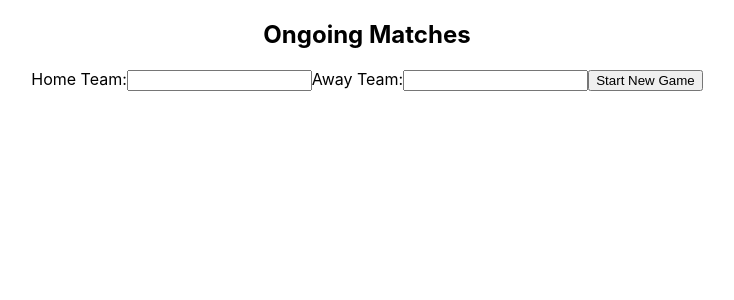
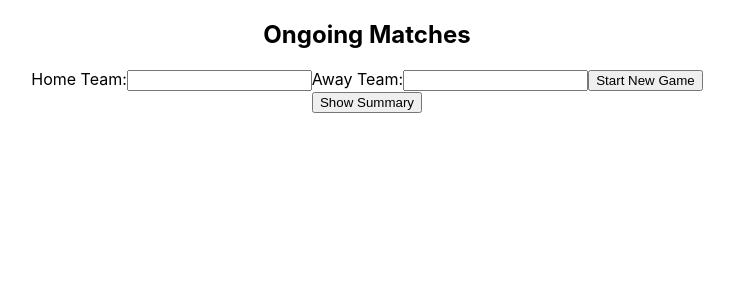
Before and after one commit to prabhash-code/scoreboard, a React (Create React App) app: page / in a window 1280 px wide. Shown: the top 300 px of the page, without its empty margins (273-1007 px from the left). Built offline with nearby package versions, Linux system fonts and the light colour scheme.

Commit message:
Add Summary feature

```diff
--- a/src/components/Scoreboard.js
+++ b/src/components/Scoreboard.js
@@ -3,6 +3,7 @@ import NewGame from './NewGame';
 
 const Scoreboard = () => {
     const [matches, setMatches] = useState([]);
+    const [showSummary, setShowSummary] = useState(false);
 
     const startNewGame = (homeTeam, awayTeam) => {
         const newMatch = {
@@ -28,6 +29,21 @@ const Scoreboard = () => {
         setMatches(matches.filter((match) => match.id !== matchId));
     };
 
+    const calculateTotalScore = (match) => match.homeScore + match.awayScore;
+
+    const getSummary = () => {
+        const sortedMatches = [...matches].sort((a, b) => {
+            const totalScoreDiff = calculateTotalScore(b) - calculateTotalScore(a);
+            return totalScoreDiff !== 0 ? totalScoreDiff : b.id - a.id;
+        });
+
+        return sortedMatches.map((match, index) => (
+            <div key={match.id} className="summary" data-testid="summary-item">
+                {index + 1}. {match.homeTeam} {match.homeScore} - {match.awayScore} {match.awayTeam}
+            </div>
+        ));
+    };
+
     return (
         <div>
             <h2>Ongoing Matches</h2>
@@ -43,6 +59,18 @@ const Scoreboard = () => {
             </div>
 
             <NewGame startNewGame={startNewGame} />
+
+            <div className="Summary">
+                <button onClick={() => setShowSummary(!showSummary)}>
+                    {showSummary ? 'Hide Summary' : 'Show Summary'}
+                </button>
+                {showSummary && (
+                    <>
+                        <h2>Summary</h2>
+                        {getSummary()}
+                    </>
+                )}
+            </div>
         </div>
     );
 };
```
Also changed, not shown: 1 other file (tests, documents, lock files or other folders).
